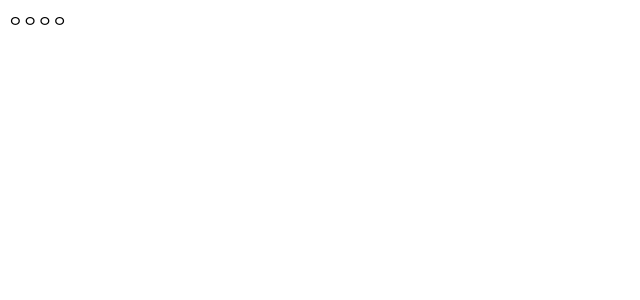
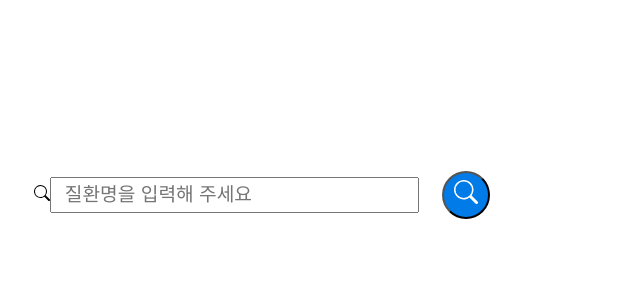
Before and after one commit to wanted-pre-onboarding-frontend-team4/pre-onboarding-8th-3-4, a React (Create React App) app: page / in a window 1280 px wide. Shown: the top 300 px of the page, without its empty margins (0-640 px from the left). Built offline with nearby package versions, Linux system fonts and the light colour scheme.

Commit message:
Feat: 검색창 검색창과 추천 검색어 틀 생성

```diff
--- a/src/App.tsx
+++ b/src/App.tsx
@@ -1,5 +1,11 @@
+import SearchBar from 'components/searchBar/SearchBar';
+
 function App() {
-  return <div>ㅇㅇㅇㅇ</div>;
+  return (
+    <div>
+      <SearchBar />
+    </div>
+  );
 }
 
 export default App;
--- /dev/null
+++ b/src/components/searchBar/AutoCompleteItem.tsx
@@ -0,0 +1,9 @@
+import React from 'react';
+
+type Props = {};
+
+const AutoCompleteItem = (props: Props) => {
+  return <div>AutoCompleteItem</div>;
+};
+
+export default AutoCompleteItem;
--- /dev/null
+++ b/src/components/searchBar/SearchBar.tsx
@@ -0,0 +1,78 @@
+/* eslint-disable */
+import React, { useEffect, useState } from 'react';
+import { BsSearch } from 'react-icons/bs';
+import { AiFillCloseCircle } from 'react-icons/ai';
+import styled from 'styled-components';
+import AutoCompleteItem from './AutoCompleteItem';
+
+const SearchBar: React.FC = () => {
+  const [isSearch, setIsSearch] = useState<boolean>(false);
+
+  const search = () => {
+    setIsSearch(true);
+  };
+
+  return (
+    <Wrapper>
+      <SearchWrapper>
+        <InputWrapper>
+          {!isSearch && <BsSearch />}
+          <Input
+            type='text'
+            placeholder='질환명을 입력해 주세요'
+            onClick={() => {
+              search();
+            }}
+          />
+          {isSearch && (
+            <AiFillCloseCircle style={{ fontSize: '1rem', color: '#A6AFB7' }} />
+          )}
+        </InputWrapper>
+        <Button type='button'>
+          <BsSearch />
+        </Button>
+      </SearchWrapper>
+      {isSearch && <AutoCompleteItem />}
+    </Wrapper>
+  );
+};
+
+export default SearchBar;
+
+const Wrapper = styled.div`
+  margin-top: 10rem;
+`;
+
+const SearchWrapper = styled.div`
+  display: flex;
+  align-items: center;
+  justify-content: space-between;
+  width: 480px;
+  height: 65px;
+  padding-right: 8px;
+  border: 2px solid white;
+  border-radius: 30px;
+  background-color: #fff;
+  :focus-within {
+    border: px solid #017be8;
+  }
+`;
+const InputWrapper = styled.div`
+  padding: 20px 10px 20px 24px;
+`;
+const Input = styled.input`
+  width: 350px;
+  height: 30px;
+  font-size: 1.2rem;
+  color: #e0e3e6;
+  padding-left: 0.8rem;
+`;
+const Button = styled.button`
+  height: 3rem;
+  width: 3rem;
+  font-size: 1.5rem;
+  color: #fff;
+  font-weight: 700;
+  background-color: #017be8;
+  border-radius: 30px;
+`;
```
